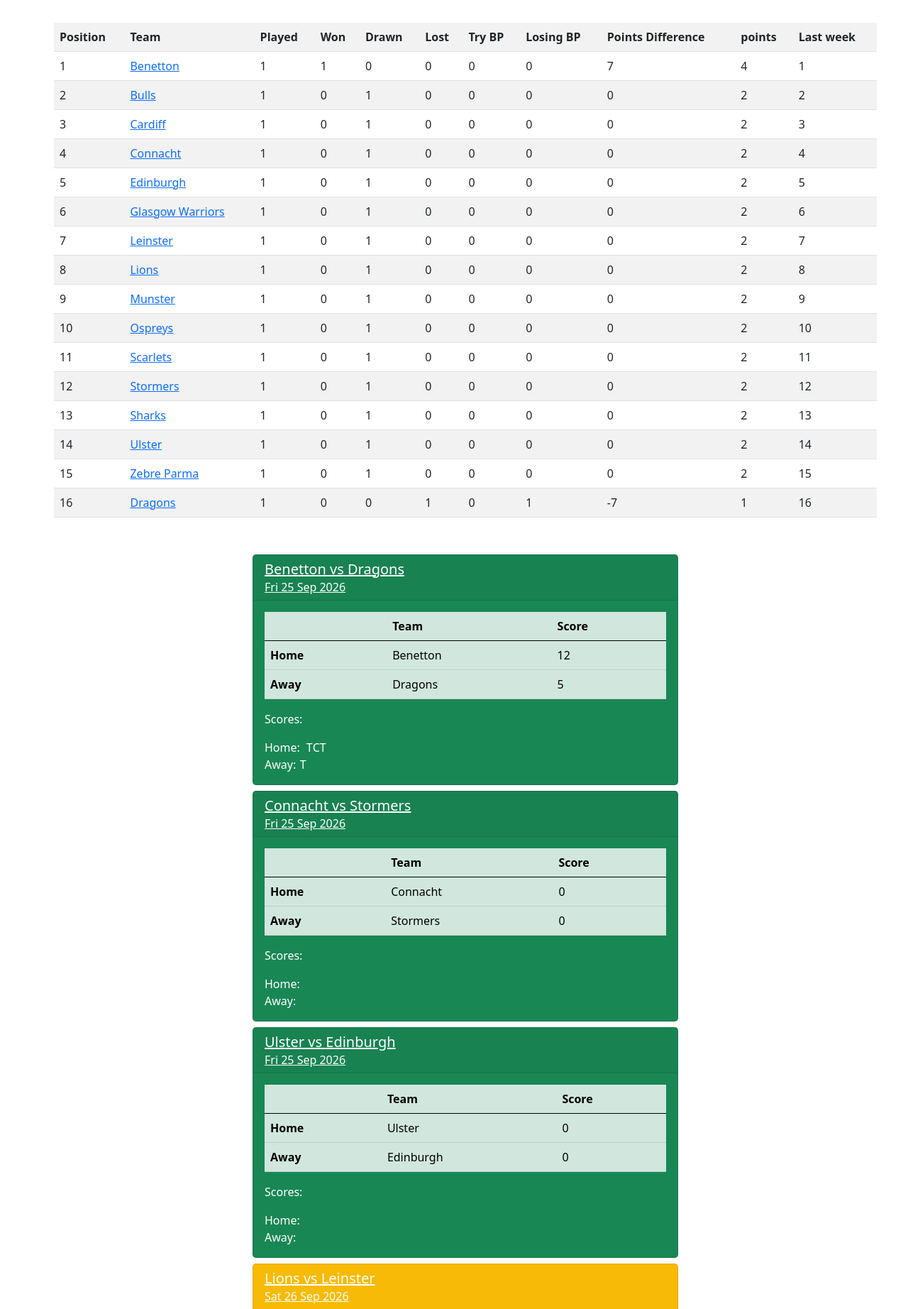
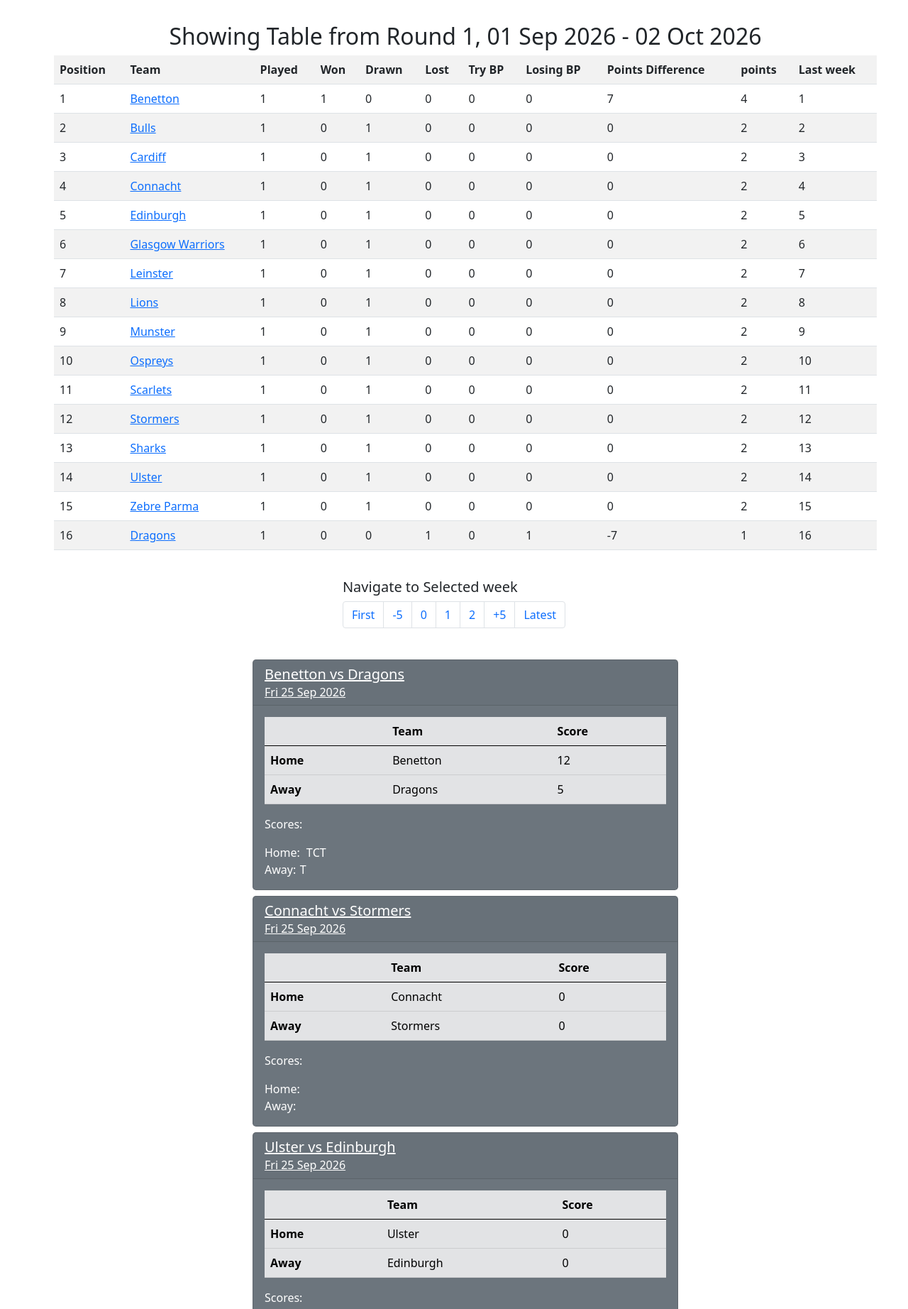
Before and after one commit to deadlyBuzz/UCD-Fullstack-Mod2-Assessment, a Flask app: page / in a window 1280 px wide. Shown: the part 119-1963 px from the top of the page at 71% size. Run offline with Flask 3, Linux system fonts and the light colour scheme.

Commit message:
Have week selection mode completed

```diff
--- a/app.py
+++ b/app.py
@@ -1,7 +1,7 @@
 from flask import Flask, render_template, abort, request, flash, redirect
 from datetime import datetime, timedelta
 from operator import attrgetter
-from static.data.allMatches import allMatches
+from static.data.allMatches import allMatches, Calendar
 import os
 
 app = Flask(__name__)
@@ -10,6 +10,7 @@ app = Flask(__name__)
 leagueTable = ""
 debug = False
 allmatches = allMatches
+calendar = Calendar()
 
 
 class League:
@@ -44,7 +45,7 @@ class League:
     def getTable(self, date):
         index = 0
         prevTableBuilt = False
-        selectedDate = datetime.strptime("20  Sep 2026", "%d %b %Y")
+        selectedDate = date.startDate
         prevTable = []
         for team in self.table:
             team.clearData()
@@ -55,7 +56,7 @@ class League:
 
             matchData = match.calcPoints()
             for team in self.table:
-                if (match.date <= (selectedDate + timedelta(days=7))):
+                if (match.date < (date.endDate)):
                     if team.name == match.home:
                         team.points += matchData.get('homePoints')
                         team.trybonuspoints += matchData.get('homeTryBonusPoints')
@@ -424,8 +425,11 @@ def dbgPopulateMatches(matches):
 
 @app.route("/")
 def home():
-    today = datetime.strptime("26 Sep 2026", "%d %b %Y")
-    leagueTable = league.getTable("27 Sep 2026")
+    today = datetime.today()
+    weekDetails = calendar.getRound(datetime.today())
+    weekNo = weekDetails.Round
+
+    leagueTable = league.getTable(calendar.rounds[weekNo-1])
     matchDetails = []
 
     for match in league.matches:
@@ -435,13 +439,38 @@ def home():
     return render_template(
         "home.html",
         leagueTable=leagueTable,
-        matchDetails=matchDetails
+        matchDetails=matchDetails,
+        weekData=weekDetails
+        )
+
+
+@app.route("/WeekNo/<int:weekNumber>")
+def homeSelectedWeek(weekNumber):
+    today = datetime.today()
+
+    if weekNumber >= 1:
+        weekDetails = next((week for week in calendar.rounds if week.Round == weekNumber ),None)
+    else:
+        weekDetails = next((week for week in calendar.rounds if week.Round == 1 ),None)
+
+    leagueTable = league.getTable(next(week for week in calendar.rounds if week.Round == weekNumber ))
+    matchDetails = []
+
+    for match in league.matches:
+        matchDetails.append(match.getMatchDetails(today))
+
+    debugPrint(debug, matchDetails)  # TODO: Remove after Debug AC 2026-09-05
+    return render_template(
+        "home.html",
+        leagueTable=leagueTable,
+        matchDetails=matchDetails,
+        weekData=weekDetails
         )
 
 
 @app.route("/matches/<int:matchID>", methods=["GET", "POST"])
 def showMatch(matchID):
-    today = datetime.strptime("26 Sep 2026", "%d %b %Y")
+    today = datetime.today()
     if request.method == "POST":
         homescore = request.form.get("homescore", "")
         debugPrint(debug, homescore)
@@ -484,10 +513,10 @@ def showMatch(matchID):
 
 
 @app.route("/teams/<teamname>")
-def displayTeam(teamname, queryDate=datetime.strptime("26 Sep 2026", "%d %b %Y")):
+def displayTeam(teamname, queryDate=datetime.today()):
     today = queryDate
     matchDetails = []
-    leagueTable = league.getTable("27 Sep 2026")
+    leagueTable = league.getTable(datetime.strftime(queryDate, "%d %b %Y"))
     for match in league.matches:
         if (match.home == teamname) or ((match.away == teamname)):
             matchDetails.append(match.getMatchDetails(today))
--- a/static/data/allMatches.py
+++ b/static/data/allMatches.py
@@ -1,3 +1,6 @@
+from datetime import datetime, timedelta
+
+
 allMatches = [
     {"ID": "1", "Round": 1, "Home": "Benetton", "Away": "Dragons", "Date": "Fri 25 Sep 2026 ", "Scores": [ ]} ,
     {"ID": "2", "Round": 1, "Home": "Connacht", "Away": "Stormers", "Date": "Fri 25 Sep 2026 ", "Scores": [ ]} ,
@@ -144,3 +147,51 @@ allMatches = [
     {"ID": "143", "Round": 18, "Home": "Zebre Parma", "Away": "Leinster", "Date": "Sat 15 May 2027 ", "Scores": [ ]} ,
     {"ID": "144", "Round": 18, "Home": "Dragons", "Away": "Stormers", "Date": "Sat 15 May 2027 ", "Scores": [ ]} ,
 ]
+
+
+class WeekNo:
+    def __init__(self, startDate, endDate, round):
+        self.startDateString = startDate
+        self.endDateString = endDate
+        self.startDate = datetime.strptime(startDate, "%d %b %Y")
+        self.endDate = datetime.strptime(endDate, "%d %b %Y")
+        self.Round = round
+
+
+class Calendar:
+    def __init__(self):
+        self.rounds = []
+        self.rounds.append(WeekNo("01 Sep 2026", "02 Oct 2026", 1))
+        self.rounds.append(WeekNo("02 Oct 2026", "09 Oct 2026", 2))
+        self.rounds.append(WeekNo("09 Oct 2026", "23 Oct 2026", 3))
+        self.rounds.append(WeekNo("23 Oct 2026", "30 Oct 2026", 4))
+        self.rounds.append(WeekNo("30 Oct 2026", "04 Dec 2026", 5))
+        self.rounds.append(WeekNo("04 Dec 2026", "18 Dec 2026", 6))
+        self.rounds.append(WeekNo("18 Dec 2026", "26 Dec 2026", 7))
+        self.rounds.append(WeekNo("26 Dec 2026", "02 Jan 2027", 8))
+        self.rounds.append(WeekNo("02 Jan 2026", "22 Jan 2027", 9))
+        self.rounds.append(WeekNo("22 Jan 2027", "29 Jan 2027", 10))
+        self.rounds.append(WeekNo("29 Jan 2027", "26 Feb 2027", 11))
+        self.rounds.append(WeekNo("26 Feb 2027", "19 Mar 2027", 12))
+        self.rounds.append(WeekNo("19 Mar 2027", "26 Mar 2027", 13))
+        self.rounds.append(WeekNo("26 Mar 2027", "16 Apr 2027", 14))
+        self.rounds.append(WeekNo("16 Apr 2027", "23 Apr 2027", 15))
+        self.rounds.append(WeekNo("23 Apr 2027", "07 May 2027", 16))
+        self.rounds.append(WeekNo("07 May 2027", "14 May 2027", 17))
+        self.rounds.append(WeekNo("14 May 2027", "16 May 2027", 18))
+
+    def getCalendar(self):
+        return self.rounds
+
+    def getRound(self, weekNoDateTime):
+        for round in self.rounds:
+            if (round.startDate <= weekNoDateTime < round.endDate):
+                return round
+
+        return self.rounds[0]
+
+    def getDates(self, weekNo):
+        if 0 <= weekNo <= 18:
+            return next(round for round in self.rounds if round.Round == weekNo)
+
+        return self.rounds[0]
--- a/templates/home.html
+++ b/templates/home.html
@@ -13,7 +13,8 @@
 {% block content %}
 
 <section class="mx-5">
-    <div class="d-flex container-fluid align-items-center justify-content-center m-3 py-2 rounded-3">
+    <div class="d-flex container-fluid flex-column align-items-center justify-content-center m-3 py-2 rounded-3">
+        <h2>Showing Table from Round {{ weekData.Round }}, {{ weekData.startDateString }} - {{ weekData.endDateString }}</h2>
         <table class="table table-striped">
             <tbody>
                 <tr>
@@ -42,6 +43,20 @@
             </tbody>
         </table>
     </div>
+    <div class="d-flex align-items-center justify-content-center">
+        <nav aria-label="Page navigation example">
+            <h5>Navigate to Selected week</h5>
+            <ul class="pagination">
+                <li class="page-item"><a class="page-link" href="{{ url_for('homeSelectedWeek', weekNumber = 1)}}">First</a></li>
+                <li class="page-item"><a class="page-link" href="{{ url_for('homeSelectedWeek', weekNumber = weekData.Round - 5)}}"> -5 </a></li>
+                <li class="page-item"><a class="page-link" href="{{ url_for('homeSelectedWeek', weekNumber = weekData.Round - 1)}}"> {{ weekData.Round-1 }}</a></li>
+                <li class="page-item"><a class="page-link" href="#"> {{ weekData.Round }} </a></li>
+                <li class="page-item"><a class="page-link" href="{{ url_for('homeSelectedWeek', weekNumber = weekData.Round + 1)}}"> {{ weekData.Round+1 }}</a></li>
+                <li class="page-item"><a class="page-link" href="{{ url_for('homeSelectedWeek', weekNumber = weekData.Round + 5)}}"> +5 </a></li>
+                <li class="page-item"><a class="page-link" href="{{ url_for('homeSelectedWeek', weekNumber = -1)}}">Latest</a></li>
+            </ul>
+        </nav>
+    </div>
 </section>
 
 <section class="mx-5">
```
